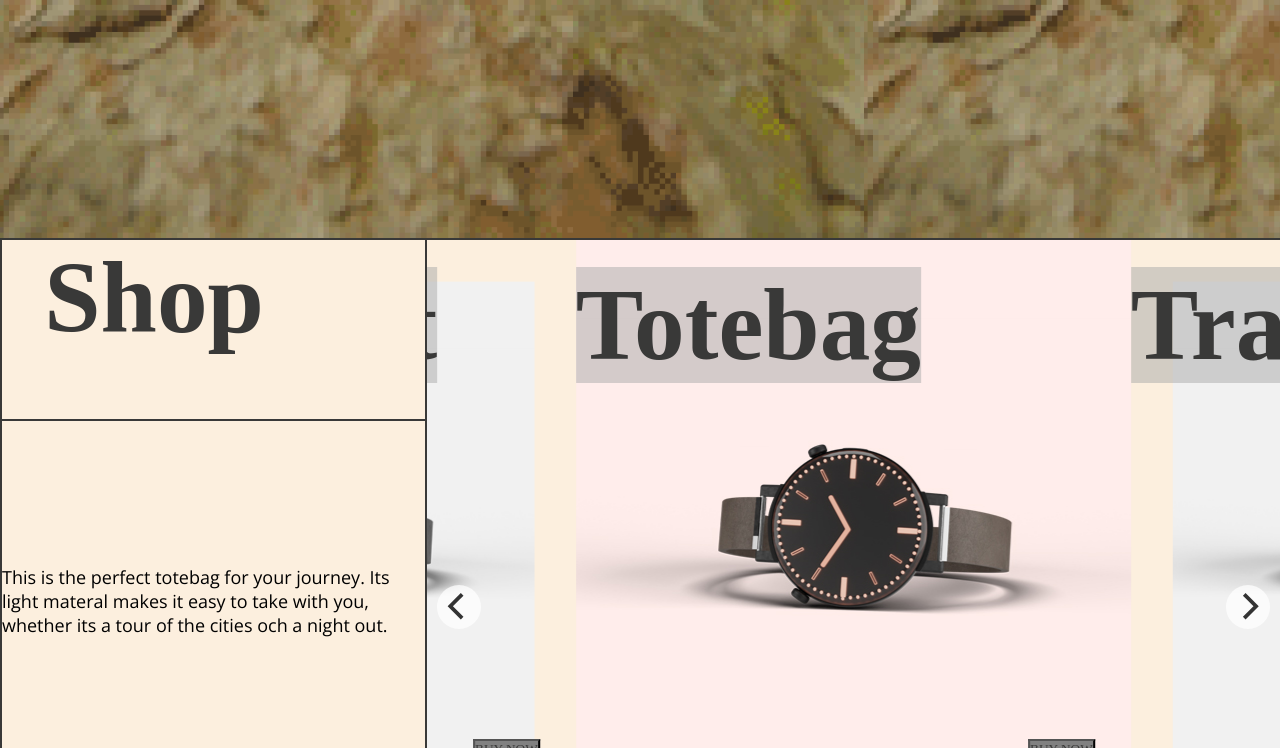
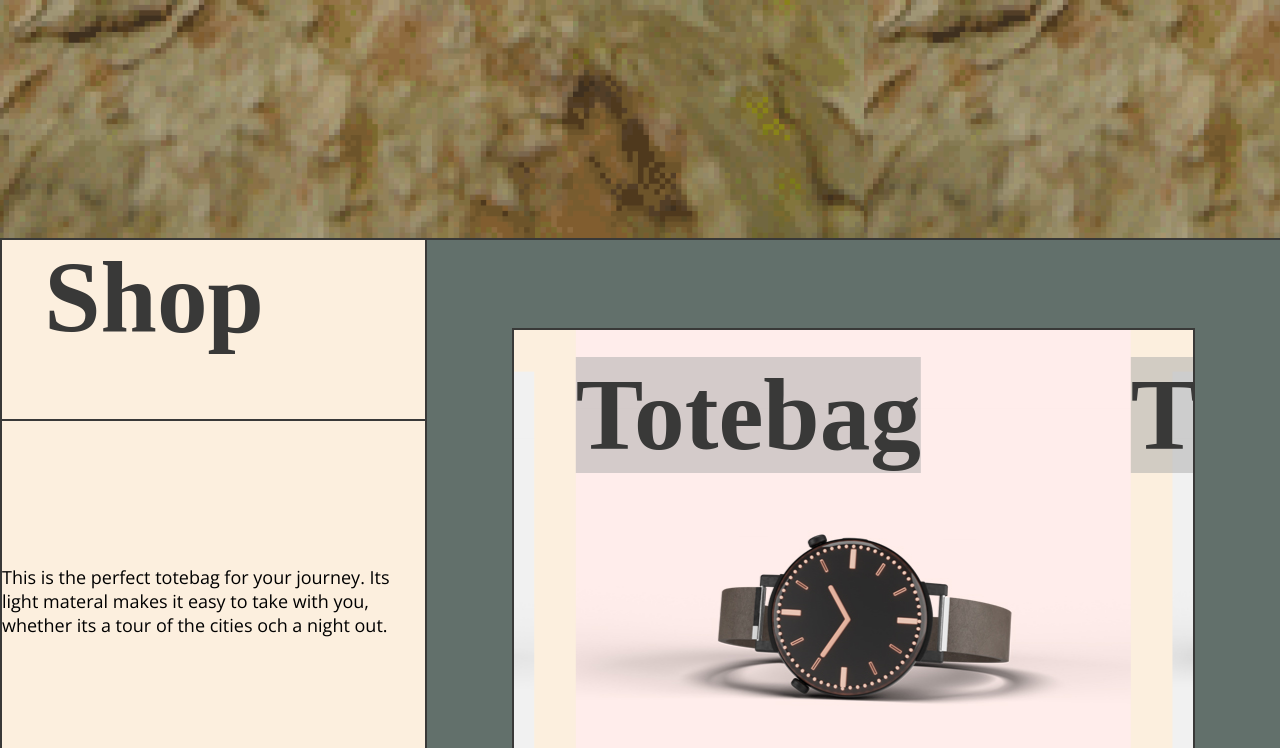
Before and after one commit to jaken92/Naturally-Group-13, a PHP site: page / in a window 1280 px wide; the page is wider, and only the part inside the window is pictured. Shown: the part 5752-6500 px from the top of that part. Run offline with PHP 8.4, Linux system fonts and the light colour scheme; some web fonts are replaced.

Commit message:
shop test

```diff
--- a/index.html
+++ b/index.html
@@ -381,6 +381,7 @@
         </p>
         <h3>Click on the product to read more.</h3>
       </div>
+      <div class="carousel-wrapper">
         <section class="carousel" data-flickity='{ "wrapAround": true}'>
           <div class="shop-item">
             <h2>Totebag</h2>
@@ -403,6 +404,7 @@
             <img src="images/Klockaprodukt.jpg" alt="bild på produkt" />
           </div>
         </section>
+      </div>
       <h3 class="click-mobile">Click on the product to read more.</h3>
     </div>
     <img
--- a/mediaquery.css
+++ b/mediaquery.css
@@ -28,12 +28,33 @@
     right: unset;
     font-size: 3rem;
   }
+  .carousel-wrapper {
+    background-color: var(--color-secondary);
+    display: flex;
+    flex-direction: column;
+    justify-content: center;
+    border-top: 2px solid var(--color-black);
+  }
   .carousel {
-    border-top: 2px solid var(--color-black);
-    border-bottom: 2px solid var(--color-black);
+    background-color: var(--color-background);
+    align-self: center;
+    width: 80%;
+    border: 2px solid var(--color-black);
   }
   .call-to-action-btn-mobile {
     display: none;
+  }
+  .flickity-prev-next-button {
+    top: 105% !important;
+  }
+  .flickity-page-dots {
+    bottom: -40px !important;
+  }
+  .flickity-page-dots .dot {
+    width: 20px !important;
+    height: 20px !important;
+    background: var(--color-white) !important;
+    bottom: 5px !important;
   }
   .call-to-action-btn {
     position: absolute;
```
Lines whose indentation alone changed are shown as unchanged.
